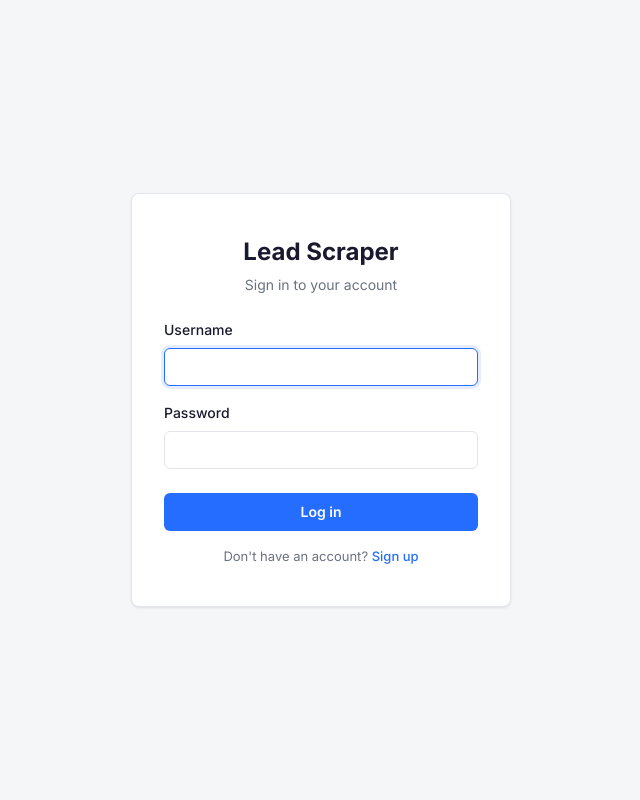
After one commit to automatq/crawl4ai-tool, a Flask app: page /login in a window 1280 px wide. The commit adds this page. Shown: the whole page, without its empty margins (319-959 px from the left). Run offline with Flask 3, Linux system fonts and the light colour scheme; parts of the project's set-up code (start-up, migrations or seed data) failed here and were passed over; some libraries are stand-ins or nearby versions.

Commit message:
Add user accounts with persistent run history
- Flask-Login auth with session cookies and password hashing
- Users table in SQLite DB, signup/login/logout endpoints
- All routes protected via before_request guard (health stays public)
- Runs scoped to logged-in user (legacy unowned runs visible to all)
- Removed 3-day backup purge — history kept permanently
- Login page with signup toggle, logout button in topbar
- 401 interceptor in frontend redirects to /login
- Disk usage stats added to /health endpoint

Requires SECRET_KEY env var on Railway for session persistence.

Co-Authored-By: Claude Opus 4.6 <noreply@anthropic.com>

```diff
--- a/requirements.txt
+++ b/requirements.txt
@@ -1,3 +1,4 @@
 crawl4ai>=0.4.0
 flask>=3.0.0
+flask-login>=0.6.0
 gunicorn>=22.0.0
--- a/static/style.css
+++ b/static/style.css
@@ -79,6 +79,27 @@ body {
   border-radius: 4px;
   font-size: 11px;
   font-family: 'SF Mono', 'Fira Code', monospace;
+}
+
+.user-info {
+  font-size: 12px;
+  color: var(--text-secondary);
+  font-weight: 500;
+}
+
+.btn-outline {
+  background: transparent;
+  border: 1px solid var(--border);
+  color: var(--text-secondary);
+  padding: 4px 10px;
+  border-radius: var(--radius-sm);
+  font-size: 12px;
+  cursor: pointer;
+  font-family: var(--font);
+}
+.btn-outline:hover {
+  background: var(--bg-body);
+  color: var(--text-primary);
 }
 
 /* ── Badges ───────────────────────────────────────────────────────── */
--- a/templates/index.html
+++ b/templates/index.html
@@ -20,6 +20,8 @@
     <div class="topbar-right">
       <span id="run-id" class="run-id" hidden>Run <code id="run-id-value"></code></span>
       <span id="status-badge" class="badge badge-idle">Idle</span>
+      <span class="user-info">{{ username }}</span>
+      <button id="logout-btn" class="btn btn-sm btn-outline">Logout</button>
     </div>
   </header>
 
--- /dev/null
+++ b/templates/login.html
@@ -0,0 +1,178 @@
+<!DOCTYPE html>
+<html lang="en">
+<head>
+  <meta charset="UTF-8">
+  <meta name="viewport" content="width=device-width, initial-scale=1">
+  <title>Lead Scraper — Login</title>
+  <link rel="stylesheet" href="https://fonts.googleapis.com/css2?family=Inter:wght@400;500;600;700&display=swap">
+  <link rel="stylesheet" href="/static/style.css">
+  <style>
+    .login-wrapper {
+      display: flex;
+      align-items: center;
+      justify-content: center;
+      min-height: 100vh;
+      padding: 2rem;
+    }
+    .login-card {
+      background: var(--bg-card);
+      border: 1px solid var(--border);
+      border-radius: var(--radius);
+      box-shadow: var(--shadow-card);
+      padding: 2.5rem 2rem;
+      width: 100%;
+      max-width: 380px;
+    }
+    .login-card h1 {
+      font-size: 1.5rem;
+      font-weight: 700;
+      margin-bottom: 0.25rem;
+      text-align: center;
+    }
+    .login-card .subtitle {
+      color: var(--text-secondary);
+      text-align: center;
+      margin-bottom: 1.5rem;
+      font-size: 0.875rem;
+    }
+    .login-card .field { margin-bottom: 1rem; }
+    .login-card label {
+      display: block;
+      font-weight: 500;
+      margin-bottom: 0.25rem;
+      font-size: 0.875rem;
+    }
+    .login-card input[type="text"],
+    .login-card input[type="password"] {
+      width: 100%;
+      padding: 0.6rem 0.75rem;
+      border: 1px solid var(--border);
+      border-radius: var(--radius-sm);
+      font-size: 0.875rem;
+      font-family: var(--font);
+      background: var(--bg-input);
+    }
+    .login-card input:focus {
+      outline: none;
+      border-color: var(--color-primary);
+      box-shadow: 0 0 0 3px rgba(36, 109, 255, 0.12);
+    }
+    .login-card .btn-login {
+      width: 100%;
+      padding: 0.65rem;
+      background: var(--color-primary);
+      color: #fff;
+      border: none;
+      border-radius: var(--radius-sm);
+      font-size: 0.875rem;
+      font-weight: 600;
+      cursor: pointer;
+      font-family: var(--font);
+      margin-top: 0.5rem;
+    }
+    .login-card .btn-login:hover { background: var(--color-primary-hover); }
+    .login-card .btn-login:disabled { opacity: 0.6; cursor: not-allowed; }
+    .login-card .error-msg {
+      background: #fef2f2;
+      color: var(--color-error);
+      border: 1px solid #fecaca;
+      border-radius: var(--radius-sm);
+      padding: 0.5rem 0.75rem;
+      margin-bottom: 1rem;
+      font-size: 0.8125rem;
+      display: none;
+    }
+    .login-card .toggle-link {
+      text-align: center;
+      margin-top: 1rem;
+      font-size: 0.8125rem;
+      color: var(--text-secondary);
+    }
+    .login-card .toggle-link a {
+      color: var(--color-primary);
+      text-decoration: none;
+      cursor: pointer;
+      font-weight: 500;
+    }
+    .login-card .toggle-link a:hover { text-decoration: underline; }
+  </style>
+</head>
+<body>
+  <div class="login-wrapper">
+    <div class="login-card">
+      <h1>Lead Scraper</h1>
+      <p class="subtitle" id="form-subtitle">Sign in to your account</p>
+
+      <div class="error-msg" id="error-msg"></div>
+
+      <form id="login-form" onsubmit="return false;">
+        <div class="field">
+          <label for="username">Username</label>
+          <input type="text" id="username" name="username" autocomplete="username" required autofocus>
+        </div>
+        <div class="field">
+          <label for="password">Password</label>
+          <input type="password" id="password" name="password" autocomplete="current-password" required>
+        </div>
+        <button class="btn-login" id="submit-btn" type="submit">Log in</button>
+      </form>
+
+      <div class="toggle-link">
+        <span id="toggle-text">Don't have an account? </span>
+        <a id="toggle-btn" onclick="toggleMode()">Sign up</a>
+      </div>
+    </div>
+  </div>
+
+  <script>
+    let isSignup = false;
+
+    function toggleMode() {
+      isSignup = !isSignup;
+      document.getElementById("submit-btn").textContent = isSignup ? "Create account" : "Log in";
+      document.getElementById("form-subtitle").textContent = isSignup
+        ? "Create a new account" : "Sign in to your account";
+      document.getElementById("toggle-text").textContent = isSignup
+        ? "Already have an account? " : "Don't have an account? ";
+      document.getElementById("toggle-btn").textContent = isSignup ? "Log in" : "Sign up";
+      document.getElementById("password").autocomplete = isSignup ? "new-password" : "current-password";
+      document.getElementById("error-msg").style.display = "none";
+    }
+
+    document.getElementById("login-form").addEventListener("submit", async () => {
+      const username = document.getElementById("username").value.trim();
+      const password = document.getElementById("password").value;
+      const errEl = document.getElementById("error-msg");
+      const btn = document.getElementById("submit-btn");
+
+      if (!username || !password) return;
+
+      btn.disabled = true;
+      errEl.style.display = "none";
+
+      try {
+        const endpoint = isSignup ? "/api/signup" : "/api/login";
+        const res = await fetch(endpoint, {
+          method: "POST",
+          headers: { "Content-Type": "application/json" },
+          body: JSON.stringify({ username, password }),
+        });
+        const data = await res.json();
+
+        if (!res.ok) {
+          errEl.textContent = data.error || "Something went wrong";
+          errEl.style.display = "block";
+          btn.disabled = false;
+          return;
+        }
+
+        window.location.href = "/";
+      } catch (e) {
+        errEl.textContent = "Connection error. Please try again.";
+        errEl.style.display = "block";
+        btn.disabled = false;
+      }
+    });
+  </script>
+</body>
+</html>
```
Also changed, not shown: static/app.js (+18 -0 lines), web.py (+144 -27 lines).
